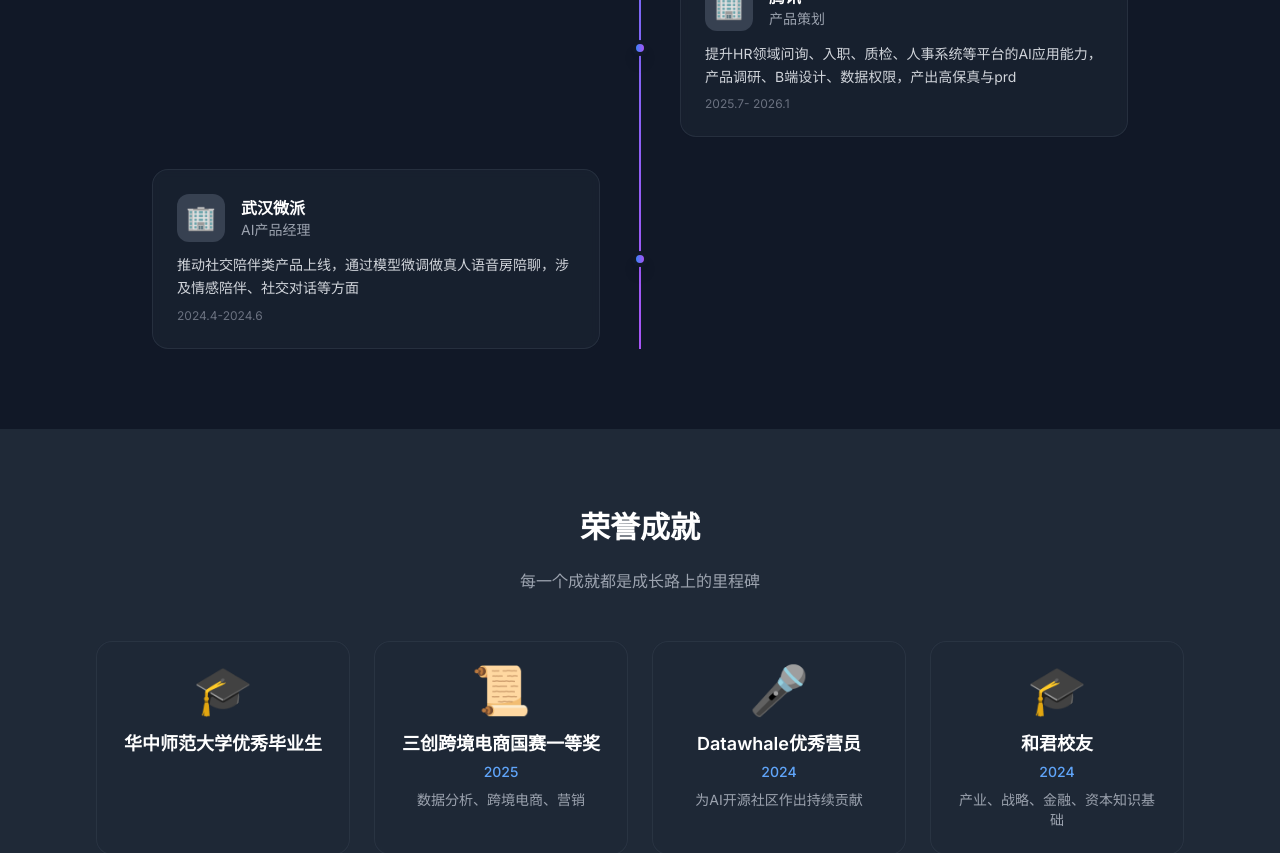
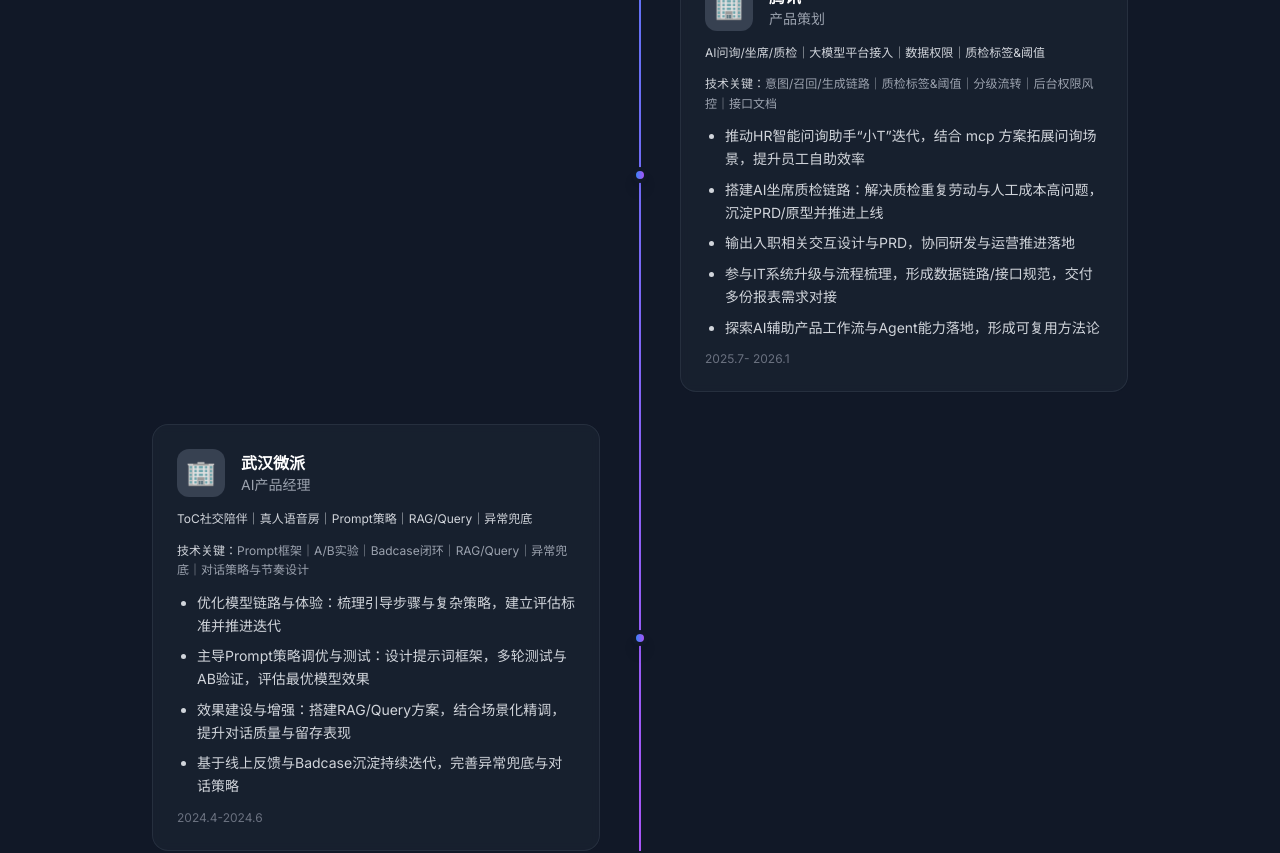
Before and after one commit to kiakizhang/personal-portfolio, a React (Vite) app: page / in a window 1280 px wide. Shown: the part 2160-3013 px from the top of the page. Built offline with nearby package versions, Linux system fonts and the light colour scheme.

Commit message:
Enrich Tencent/Weipai career and achievements

```diff
--- a/src/data/profile.ts
+++ b/src/data/profile.ts
@@ -93,14 +93,31 @@ export const profileData = {
       company: "腾讯",
       role: "产品策划",
       period: "2025.7- 2026.1",
-      description: "提升HR领域问询、入职、质检、人事系统等平台的AI应用能力，产品调研、B端设计、数据权限，产出高保真与prd",
+      subline: "AI问询/坐席/质检｜大模型平台接入｜数据权限｜质检标签&阈值",
+      techStack: "意图/召回/生成链路｜质检标签&阈值｜分级流转｜后台权限风控｜接口文档",
+      highlights: [
+        "推动HR智能问询助手“小T”迭代，结合 mcp 方案拓展问询场景，提升员工自助效率",
+        "搭建AI坐席质检链路：解决质检重复劳动与人工成本高问题，沉淀PRD/原型并推进上线",
+        "输出入职相关交互设计与PRD，协同研发与运营推进落地",
+        "参与IT系统升级与流程梳理，形成数据链路/接口规范，交付多份报表需求对接",
+        "探索AI辅助产品工作流与Agent能力落地，形成可复用方法论",
+      ],
+      description: "",
       logo: "/company-placeholder.png",
     },
     {
       company: "武汉微派",
       role: "AI产品经理",
       period: "2024.4-2024.6",
-      description: "推动社交陪伴类产品上线，通过模型微调做真人语音房陪聊，涉及情感陪伴、社交对话等方面",
+      subline: "ToC社交陪伴｜真人语音房｜Prompt策略｜RAG/Query｜异常兜底",
+      techStack: "Prompt框架｜A/B实验｜Badcase闭环｜RAG/Query｜异常兜底｜对话策略与节奏设计",
+      highlights: [
+        "优化模型链路与体验：梳理引导步骤与复杂策略，建立评估标准并推进迭代",
+        "主导Prompt策略调优与测试：设计提示词框架，多轮测试与AB验证，评估最优模型效果",
+        "效果建设与增强：搭建RAG/Query方案，结合场景化精调，提升对话质量与留存表现",
+        "基于线上反馈与Badcase沉淀持续迭代，完善异常兜底与对话策略",
+      ],
+      description: "",
       logo: "/company-placeholder.png",
     }
   ],
@@ -109,8 +126,8 @@ export const profileData = {
   achievements: [
     {
       title: "华中师范大学优秀毕业生",
-      year: "",
-      description: "",
+      year: "2026",
+      description: "以优秀成绩在学校结业。",
       icon: "🎓",
     },
     {
```
